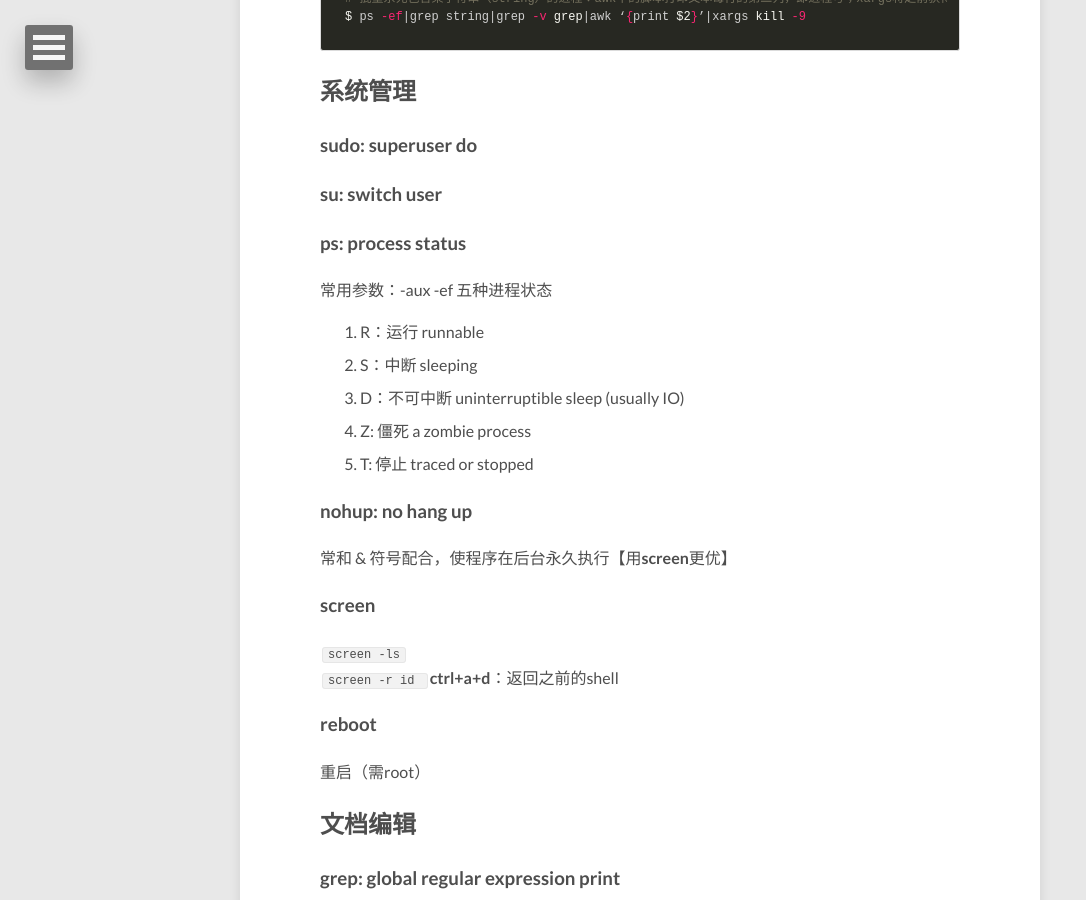
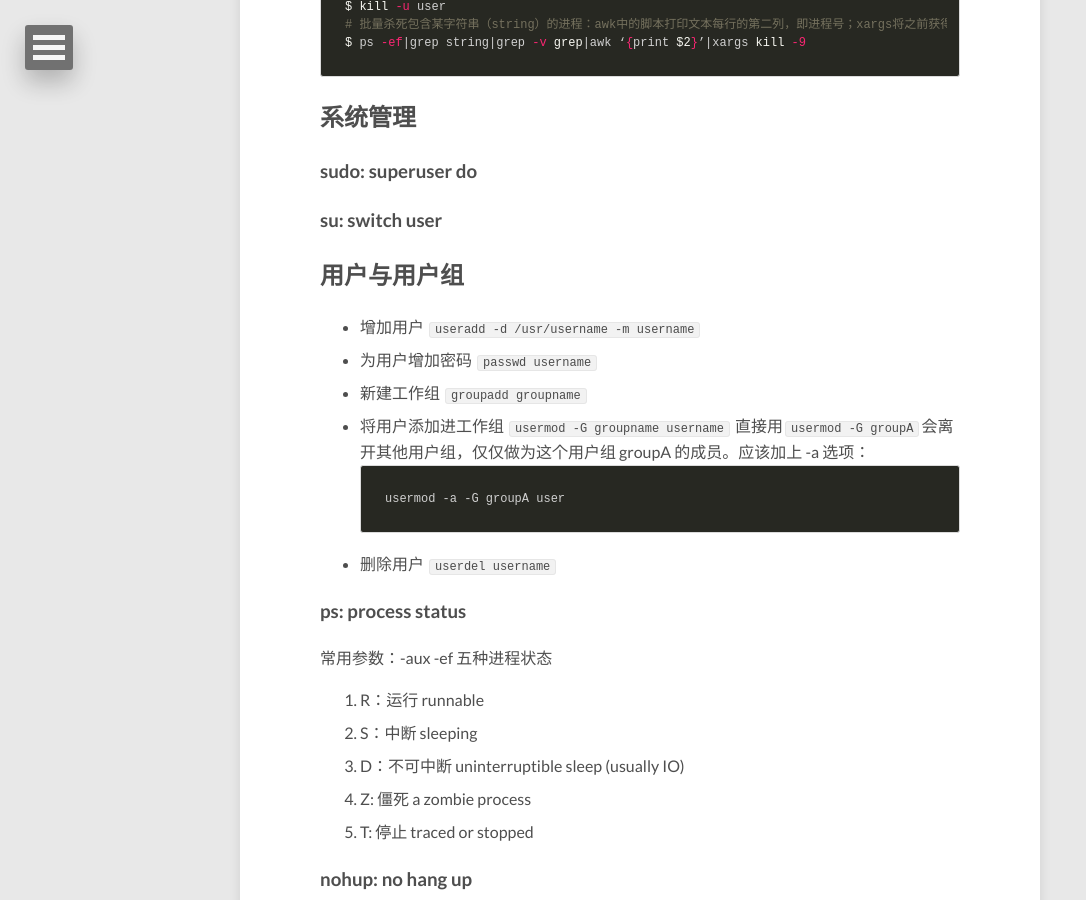
Before and after one commit to E0HYL/BLOG-OF-E0, a Jekyll site: the page built from _posts/2020-02-10-UbuntuServer.md, in a window 1280 px wide and 900 px high, scrolled down 5775 px. Shown: the whole window, without its empty margins (0-1086 px from the left). Built offline with Jekyll 4.4.1, drawn with Linux system fonts in a browser that asks for light colours; nearby versions of some CDN libraries; comment, search, counter and statistics services are not loaded.

Commit message:
Update 2020-02-10-UbuntuServer.md

````diff
--- a/_posts/2020-02-10-UbuntuServer.md
+++ b/_posts/2020-02-10-UbuntuServer.md
@@ -32,6 +32,7 @@ image:
     - [系统管理](#系统管理)
         - [sudo: superuser do](#sudo-superuser-do)
         - [su: switch user](#su-switch-user)
+    - [用户与用户组](#用户与用户组)
         - [ps: process status](#ps-process-status)
         - [nohup: no hang up](#nohup-no-hang-up)
         - [screen](#screen)
@@ -190,6 +191,17 @@ $ ps -ef|grep string|grep -v grep|awk ‘{print $2}’|xargs kill -9
 ## 系统管理
 ### sudo: superuser do
 ### su: switch user
+## 用户与用户组
+- 增加用户 `useradd -d /usr/username -m username`
+- 为用户增加密码 `passwd username`
+- 新建工作组 `groupadd groupname`
+- 将用户添加进工作组 `usermod -G groupname username`
+直接用`usermod -G groupA`会离开其他用户组，仅仅做为这个用户组 groupA 的成员。应该加上 -a 选项：
+```
+usermod -a -G groupA user
+```
+- 删除用户 `userdel username`
+
 ### ps: process status
 常用参数：-aux -ef
 五种进程状态
````
